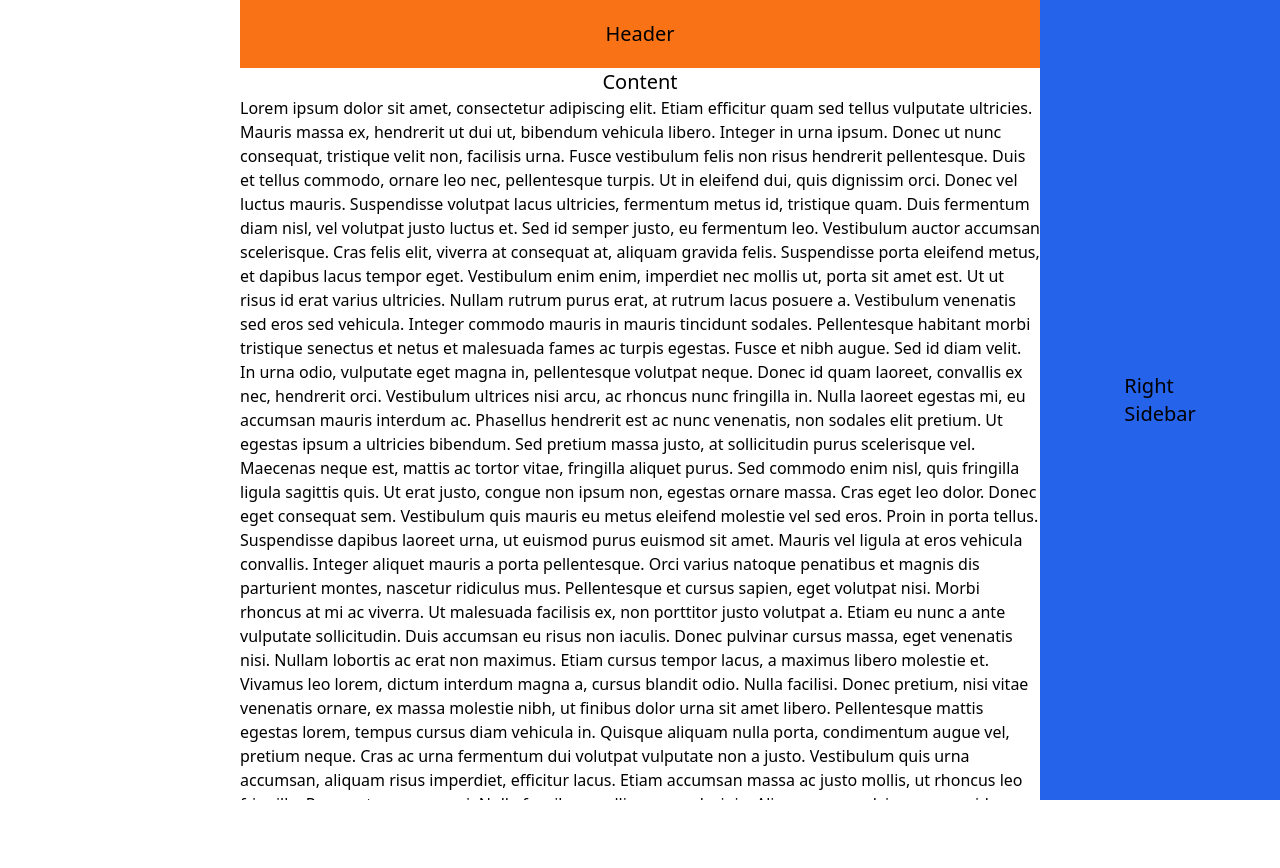
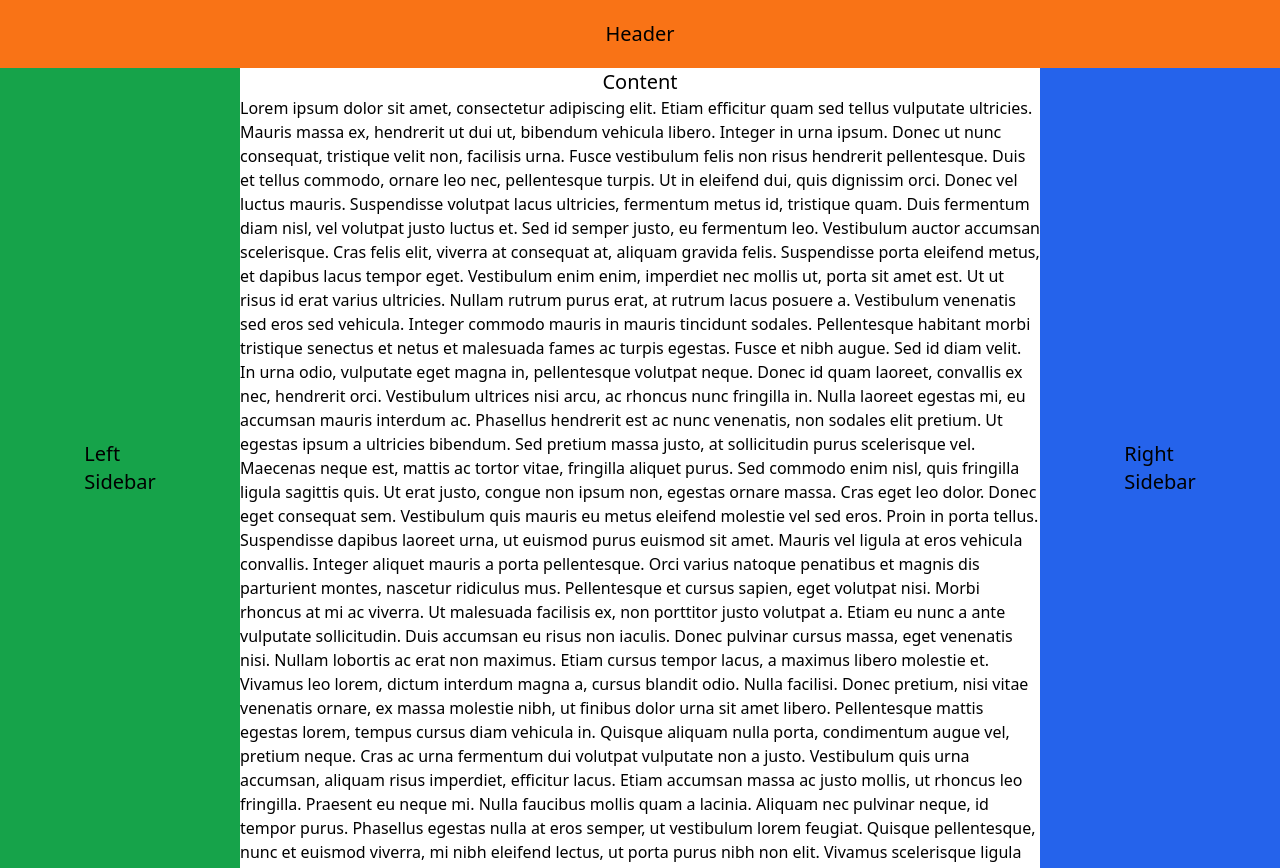
Before and after one commit to Gujarats/tailwind-layout-template, a website: page src/index.html in a window 1280 px wide. Before the commit the page ends 800 px from the top, so only its background shows below. Drawn offline with Linux system fonts and the light colour scheme.

Commit message:
nav bar full sticty

```diff
--- a/src/index.html
+++ b/src/index.html
@@ -6,9 +6,15 @@
     <link href="./output.css" rel="stylesheet" />
   </head>
 
-  <body>
+  <body flex flex-row>
+    <!-- Header -->
+    <div class="sticky top-0 w-full">
+      <div class="bg-orange-500 py-5">
+        <h1 class="text-center text-xl">Header</h1>
+      </div>
+    </div>
     <div class="w-full flex h-svh max-h-svh">
-      <div class="invisible h-full flex-[0.3]">
+      <div class="h-full flex-[0.3]">
         <!-- Left Sidebar -->
         <div class="grid h-full place-content-center bg-green-600">
           <h1 class="text-xl">Left</h1>
@@ -19,13 +25,6 @@
       <div class="flex h-full flex-1 flex-col">
         <!-- Main Content Area-->
         <div class="flex h-full flex-col justify-between overflow-y-scroll">
-          <div class="sticky top-0 w-full">
-            <!-- Header -->
-            <div class="bg-orange-500 py-5">
-              <h1 class="text-center text-xl">Header</h1>
-            </div>
-          </div>
-
           <div>
             <!-- Content -->
             <h1 class="text-center text-xl">Content</h1>
```
Also changed, not shown: src/output.css.
